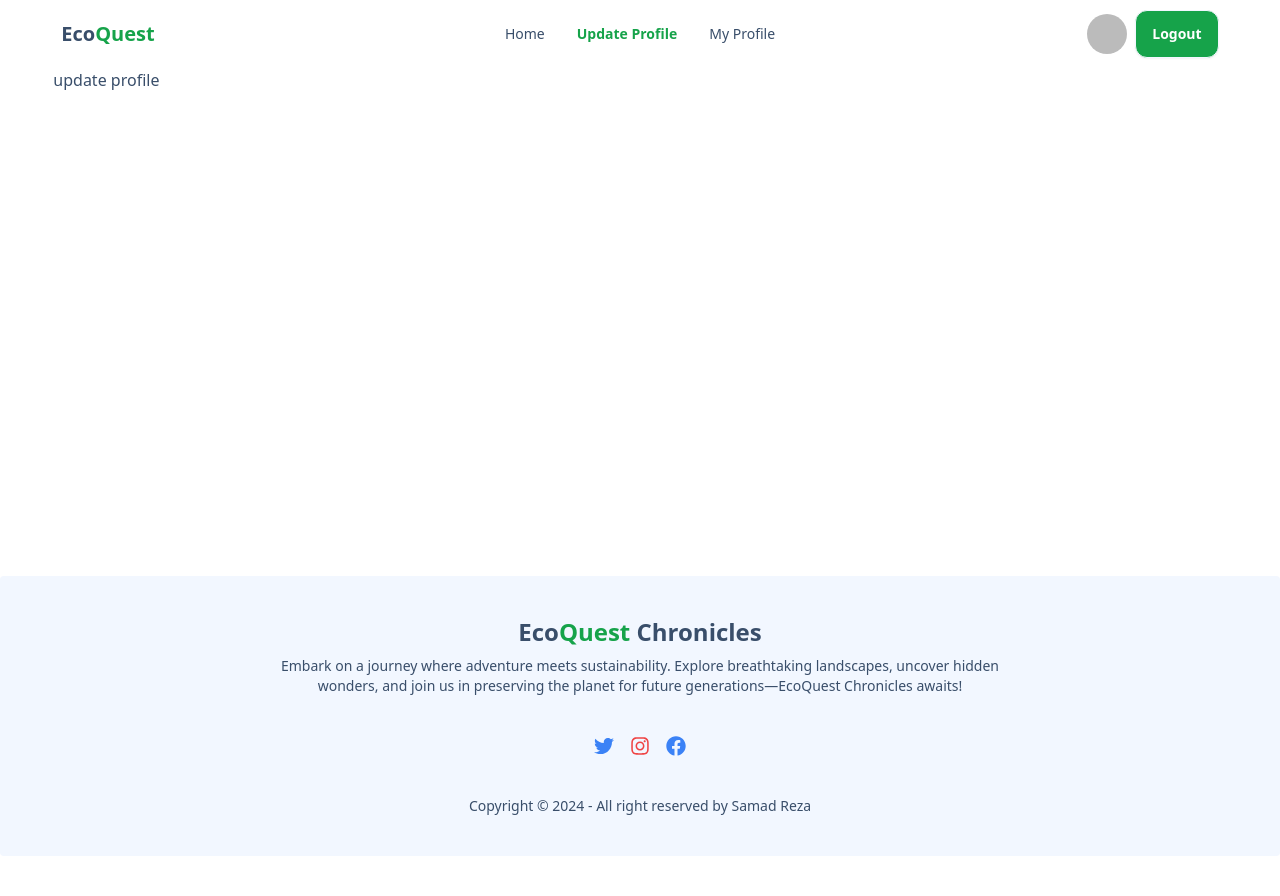
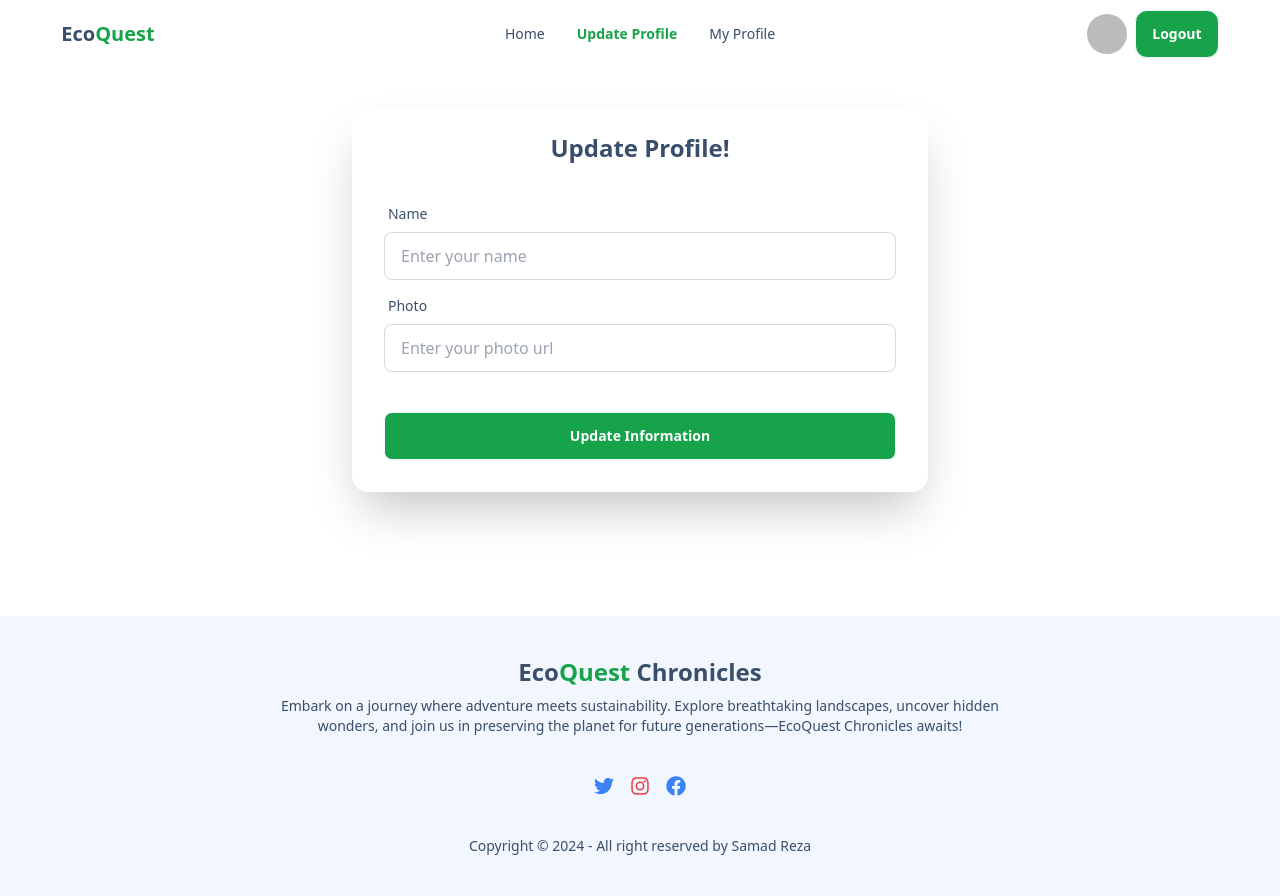
Before and after one commit to Samadsust71/eco-quest-assignment-9, a React (Vite) app: page /auth/updateprofile in a window 1280 px wide. Before the commit the page ends 856 px from the top, so only its background shows below. Built offline with nearby package versions, Linux system fonts and the light colour scheme; no server answers; sample sign-in values are in the browser's storage.

Commit message:
update profile page funcionality done

```diff
--- a/src/pages/Login.jsx
+++ b/src/pages/Login.jsx
@@ -73,9 +73,9 @@ const Login = () => {
             {showPass ? <FaEyeSlash /> : <FaEye />}
           </button>
             <label className="label">
-              <a href="#" className="label-text-alt link link-hover">
+              <Link to={'/auth/resetpassword'}  className="label-text-alt link link-hover">
                 Forgot password?
-              </a>
+              </Link>
             </label>
           </div>
           <div>
--- a/src/pages/MyProfile.jsx
+++ b/src/pages/MyProfile.jsx
@@ -8,13 +8,13 @@ const MyProfile = () => {
     const navigate = useNavigate()
 
   return (
-    <div className="flex justify-center items-center min-h-screen bg-gray-100 rounded-xl">
+    <div className="flex justify-center items-center min-h-screen bg-gray-100 py-6 rounded-xl">
       <div className="card  bg-base-100 shadow-xl p-6">
         <figure className="w-32 h-32 mx-auto">
           <img
-            src={user.photoURL || "https://via.placeholder.com/150"}
+            src={user?.photoURL || "https://via.placeholder.com/150"}
             alt="Profile"
-            className="rounded-full border-4 border-green-600"
+            className=" h-32 w-32 object-cover rounded-full border-4 border-green-600"
           />
         </figure>
         <div className="card-body text-center">
--- /dev/null
+++ b/src/pages/ResetPassword.jsx
@@ -0,0 +1,11 @@
+import React from 'react'
+
+const ResetPassword = () => {
+  return (
+    <div>
+      Reset
+    </div>
+  )
+}
+
+export default ResetPassword
--- a/src/pages/UpdateProfile.jsx
+++ b/src/pages/UpdateProfile.jsx
@@ -1,9 +1,72 @@
-import React from 'react'
+import React, { useContext, useState } from 'react'
+import { AuthContext } from '../provider/AuthProvider';
+import { useNavigate } from 'react-router-dom';
+import toast from 'react-hot-toast';
 
 const UpdateProfile = () => {
+    const {updateUserProfile,setLoading}=useContext(AuthContext)
+    const navigate = useNavigate()
+    const [errorMessage, setErrorMessage] = useState("");
+
+    const handleSubmit = (e) => {
+        e.preventDefault();
+
+        const name = e.target.name.value;
+        const photo = e.target.photo.value;
+        updateUserProfile(name, photo)
+          .then(() => {
+            toast.success("profile updated succesfully!");
+            setLoading(false)
+            e.target.reset()
+            navigate(`/auth/profile`);
+          })
+          .catch((err) => {
+            setErrorMessage(err.message);
+          });
+      };
   return (
-    <div>
-      update profile
+    <div className="flex flex-col justify-center items-center my-10">
+      <div className="card bg-base-100 w-full max-w-xl shrink-0 shadow-2xl">
+      <h1 className="text-2xl font-bold text-center pt-6">Update Profile!</h1>
+        <form onSubmit={handleSubmit} className="card-body">
+          <div className="form-control">
+            <label className="label">
+              <span className="label-text">Name</span>
+            </label>
+            <input
+              type="text"
+              name="name"
+              placeholder="Enter your name"
+              className="input input-bordered"
+              required
+            />
+          </div>
+          <div className="form-control">
+            <label className="label">
+              <span className="label-text">Photo</span>
+            </label>
+            <input
+               type="text"
+              name="photo"
+              placeholder="Enter your photo url"
+              className="input input-bordered"
+
+            />
+          </div>
+          <div>
+          {errorMessage&& (
+              <label className="label">
+                <span className="label-text text-xs text-red-600">
+                  {errorMessage}
+                </span>
+              </label>
+            )}
+          </div>
+          <div className="form-control mt-6">
+            <button className="btn bg-green-600 text-white font-bold hover:bg-green-600"> Update Information</button>
+          </div>
+        </form>
+      </div>
     </div>
   )
 }
--- a/src/routes/router.jsx
+++ b/src/routes/router.jsx
@@ -9,6 +9,7 @@ import AdventureDetails from "../pages/AdventureDetails";
 import PrivateRoute from "./PrivateRoute";
 import MyProfile from "../pages/MyProfile";
 import UpdateProfile from "../pages/UpdateProfile";
+import ResetPassword from "../pages/ResetPassword";
 
 const router = createBrowserRouter([
   {
@@ -54,6 +55,10 @@ const router = createBrowserRouter([
         path: "/auth/registration",
         element: <Registration />,
       },
+      {
+        path: "/auth/resetpassword",
+        element: <ResetPassword/>,
+      },
     ],
   },
 ]);
```
